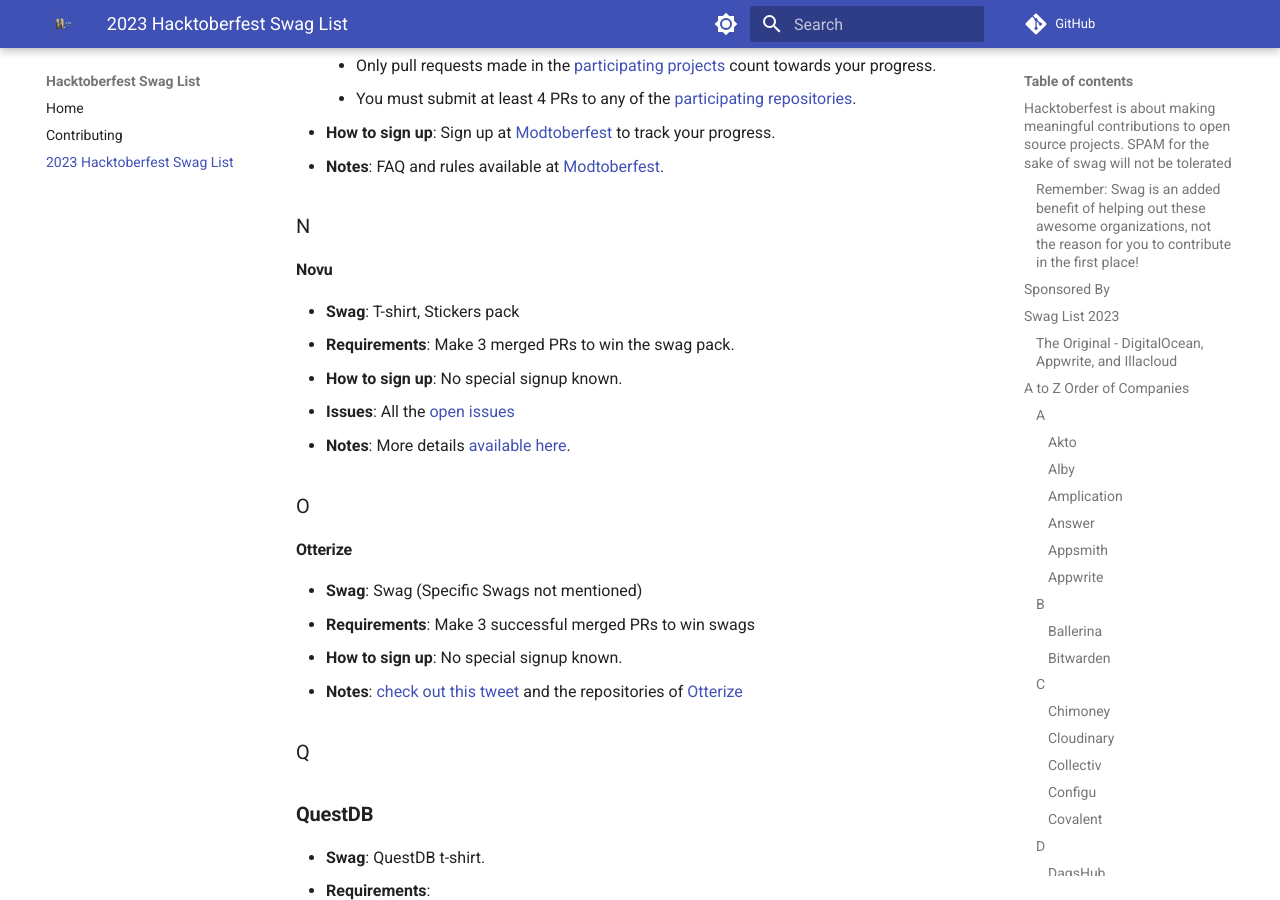
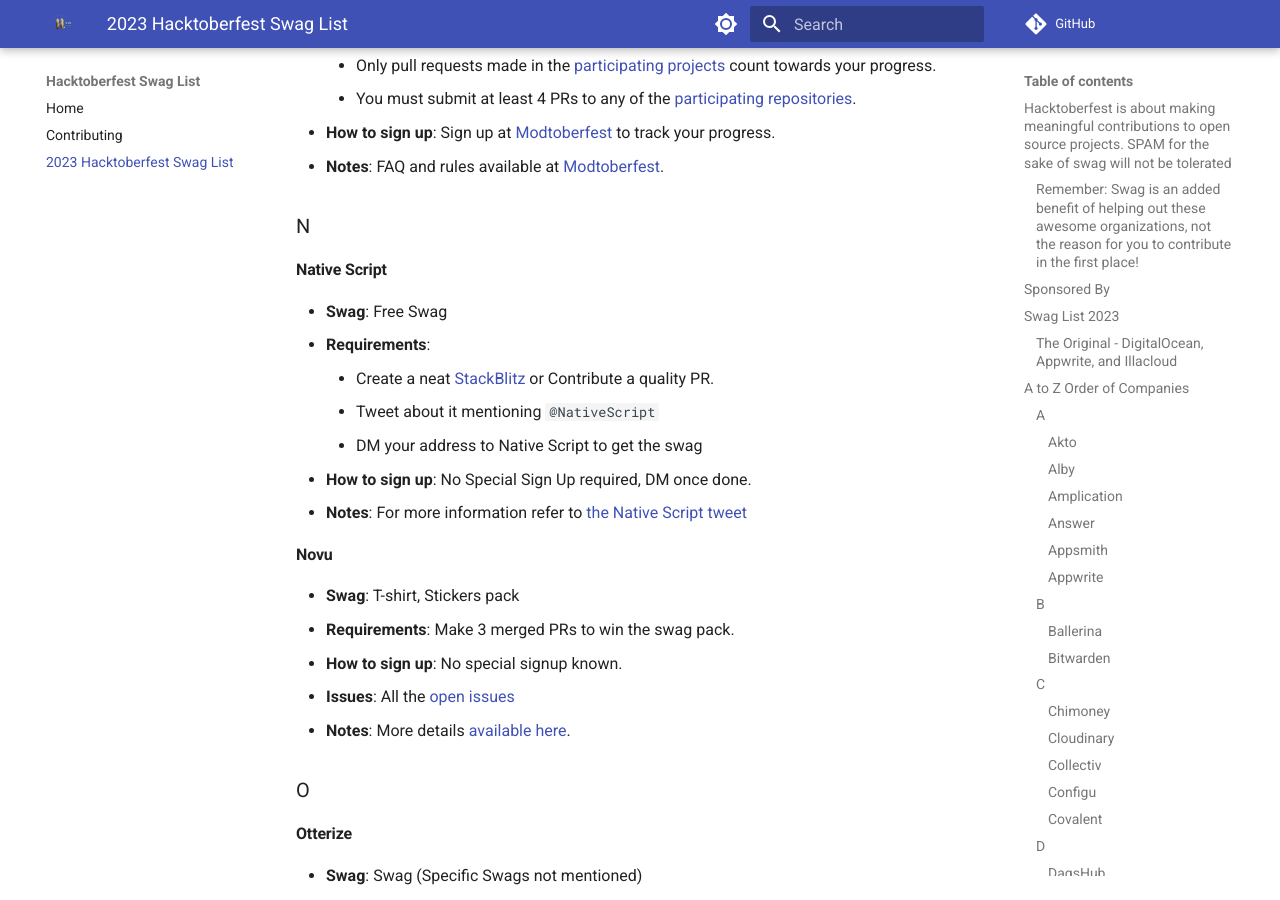
Before and after one commit to crweiner/hacktoberfest-swag-list, an MkDocs documentation site: the page built from docs/list.md, in a window 1280 px wide and 900 px high, scrolled down 11811 px. Built offline with MkDocs 1.6.1 and Material for MkDocs 9.7.7, drawn with Linux system fonts in a browser that asks for light colours; plug-ins that fetch from the network failed and are left out; comment, search, counter and statistics services are not loaded.

Commit message:
Added NativeScript to the list (#767)
* Added flutter_deck Hacktoberfest to the Swag List

* Small flutter_deck adjustment

* Added Hasura to the list

* SEF added to the list

* Updated

* Added NativeScript to the list

* Updated

* Final Update

* Space Fixed

* Updated list.md

* Update Native Script

---------

Co-authored-by: Chandler Weiner <chandler@chandlerweiner.com>
Co-authored-by: sparklinstar <souradip1000@gmail.com>

```diff
--- a/docs/list.md
+++ b/docs/list.md
@@ -387,6 +387,16 @@
 
 ### N
 
+#### **Native Script**
+
+- **Swag**: Free Swag
+- **Requirements**:
+    - Create a neat [StackBlitz](https://preview.nativescript.org) or Contribute a quality PR.
+    - Tweet about it mentioning `@NativeScript`
+    - DM your address to Native Script to get the swag
+- **How to sign up**: No Special Sign Up required, DM once done.
+- **Notes**: For more information refer to [the Native Script tweet](https://twitter.com/NativeScript/status/1709066192605061392)
+
 #### **Novu**
 
 - **Swag**: T-shirt, Stickers pack
```
